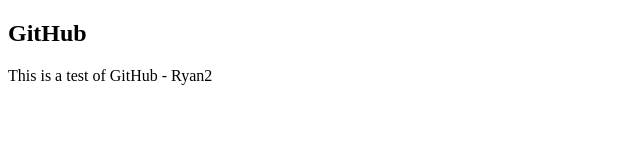
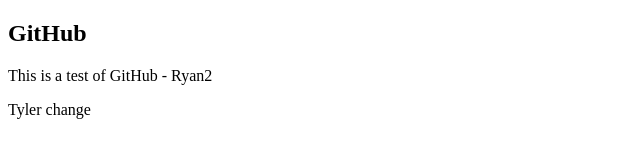
Before and after one commit to kiaCanada/test, a plain HTML site: page index.html in a window 1280 px wide. Shown: the whole page, without its empty margins (0-640 px from the left). Drawn offline with Linux system fonts and the light colour scheme.

Commit message:
add p tag

```diff
--- a/index.html
+++ b/index.html
@@ -8,6 +8,7 @@
 
 	<h2>GitHub</h2>
 	<p>This is a test of GitHub - Ryan2</p>
+	<p>Tyler change</p>
 
 </body>
 </html>
```
